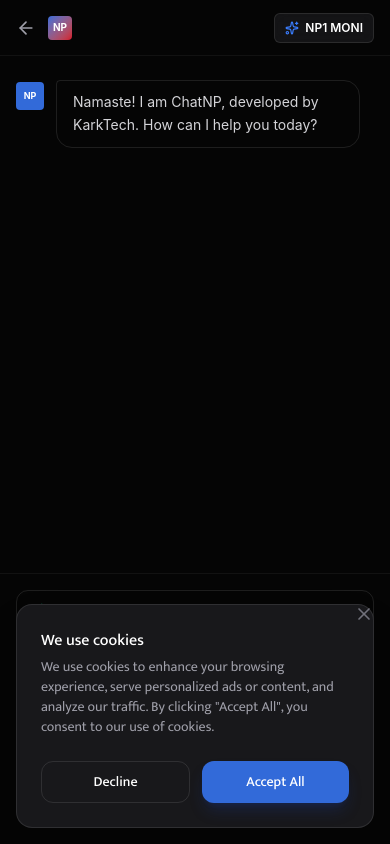
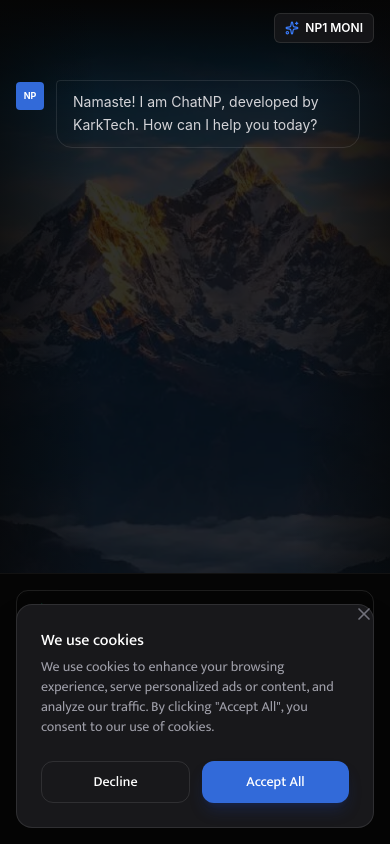
Before and after one commit to ganeshinunited-dot/Chatnepal, a Next.js app: page /chat in a window 390 px wide. Built offline with nearby package versions, Linux system fonts and the light colour scheme.

Commit message:
Add subtle Everest photo background to ChatNP chat page, darkened and blended with black theme for desktop and mobile

```diff
--- a/app/chat/page.tsx
+++ b/app/chat/page.tsx
@@ -105,8 +105,24 @@ export default function ChatNPInterface() {
         </div>
       </div>
 
-      {/* Main Chat Area - Pure flex column structure */}
-      <div className="flex-1 flex flex-col min-w-0 bg-[#050505]">
+      {/* Main Chat Area - Pure flex column structure with blended background photo */}
+      <div className="relative flex-1 flex flex-col min-w-0 bg-[#050505]">
+        {/* Background photo — darkened, blurred-edge blend with the black theme */}
+        <div
+          className="pointer-events-none absolute inset-0 z-0"
+          style={{
+            backgroundImage: 'url(/chat-bg.webp)',
+            backgroundSize: 'cover',
+            backgroundPosition: 'center',
+          }}
+          aria-hidden="true"
+        >
+          <div className="absolute inset-0 bg-[#050505]/82" />
+          <div className="absolute inset-x-0 top-0 h-24 bg-gradient-to-b from-[#050505] to-transparent" />
+          <div className="absolute inset-x-0 bottom-0 h-32 bg-gradient-to-t from-[#050505] to-transparent" />
+          <div className="absolute inset-y-0 left-0 w-24 bg-gradient-to-r from-[#050505]/60 to-transparent" />
+          <div className="absolute inset-y-0 right-0 w-24 bg-gradient-to-l from-[#050505]/60 to-transparent" />
+        </div>
 
         {/* Header - Fixed height, shrink-0 prevents it from squishing */}
         <header className="shrink-0 h-14 border-b border-white/5 flex items-center justify-between px-4 bg-[#050505]">
@@ -135,7 +151,7 @@ export default function ChatNPInterface() {
         </header>
 
         {/* Scrollable Messages Area */}
-        <div className="flex-1 overflow-y-auto px-4 py-6 scroll-smooth">
+        <div className="relative z-10 flex-1 overflow-y-auto px-4 py-6 scroll-smooth">
           <div className="max-w-3xl mx-auto space-y-6">
             {messages.map((msg, i) => (
               <motion.div
@@ -182,7 +198,7 @@ export default function ChatNPInterface() {
         </div>
 
         {/* Input Area - Fixed at bottom within the flex column (no absolute positioning) */}
-        <div className="shrink-0 bg-[#050505] p-4 border-t border-white/5">
+        <div className="relative z-10 shrink-0 bg-[#050505] p-4 border-t border-white/5">
           <div className="max-w-3xl mx-auto">
 
             {/* Suggestions - Visible only when chat has 1 message */}
```
Also changed, not shown: public/chat-bg.webp (added).
